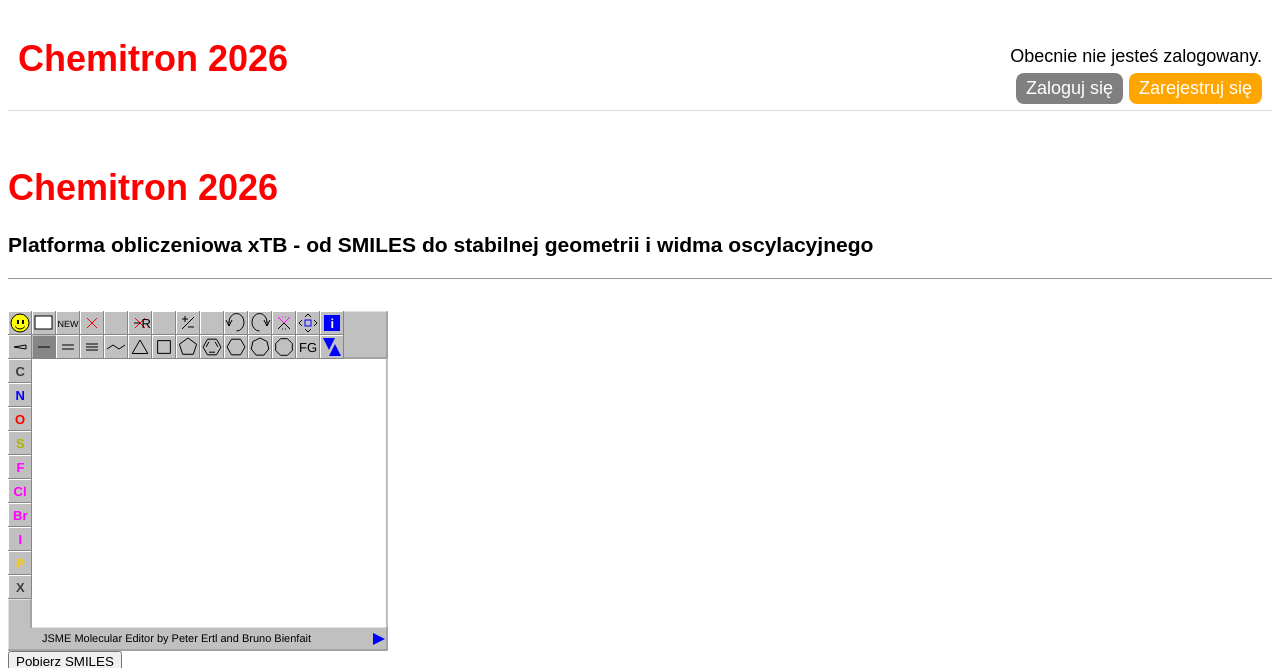
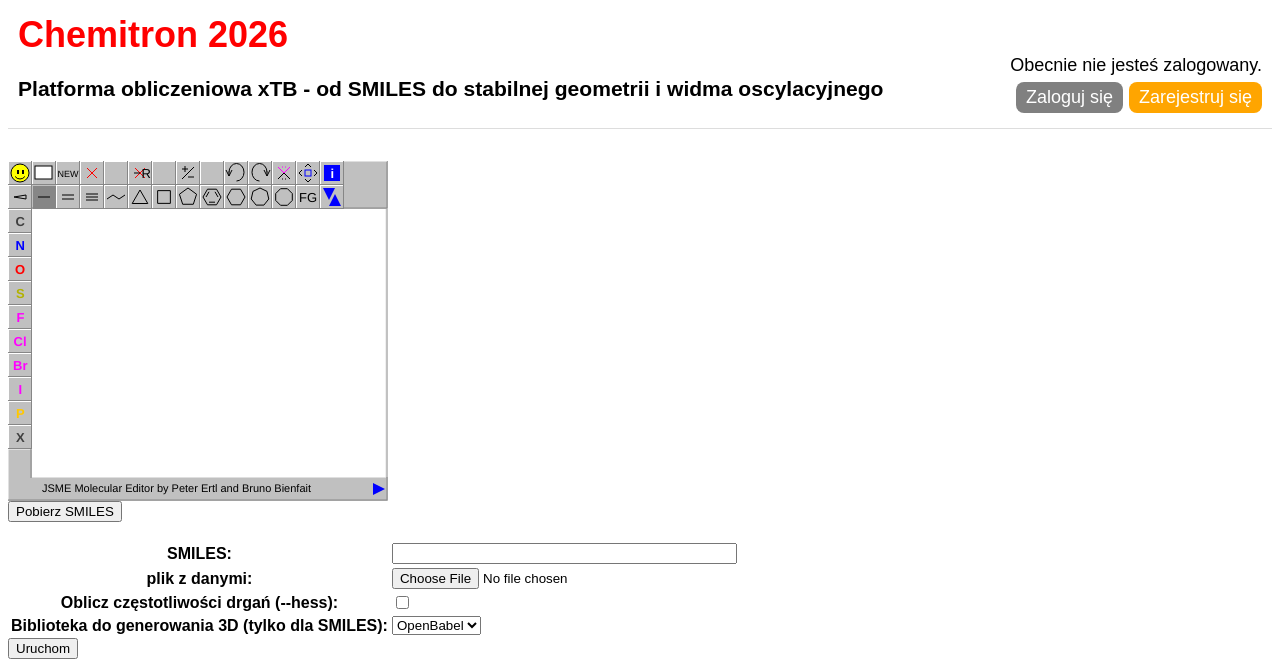
Before and after one commit to ugbioinformatics/programming_project_WCh_2026, a Django app: page / in a window 1280 px wide. Shown: the top 668 px of the page. Run offline with Django 5.2, Linux system fonts and the light colour scheme; data that the repository does not hold is empty; some web fonts are replaced.

Commit message:
Refactor base.html by removing duplicate header
Removed redundant header section from base.html.

```diff
--- a/templates/base.html
+++ b/templates/base.html
@@ -16,6 +16,9 @@
             Chemitron 2026
           </a>
         </h1>
+        <h3>
+          Platforma obliczeniowa xTB - od SMILES do stabilnej geometrii i widma oscylacyjnego
+        </h3>
       </div>
 
 
@@ -67,12 +70,6 @@
     </header>
 
     <div>
-      <header>
-        <div class="nav-left">
-          <h1><a href="{% url 'home' %}">Chemitron 2026</a></h1>
-          <h3>Platforma obliczeniowa xTB - od SMILES do stabilnej geometrii i widma oscylacyjnego </h3>
-        </div>
-      </header>
       {% block content %}
       {% endblock content %}
     </div>
```
